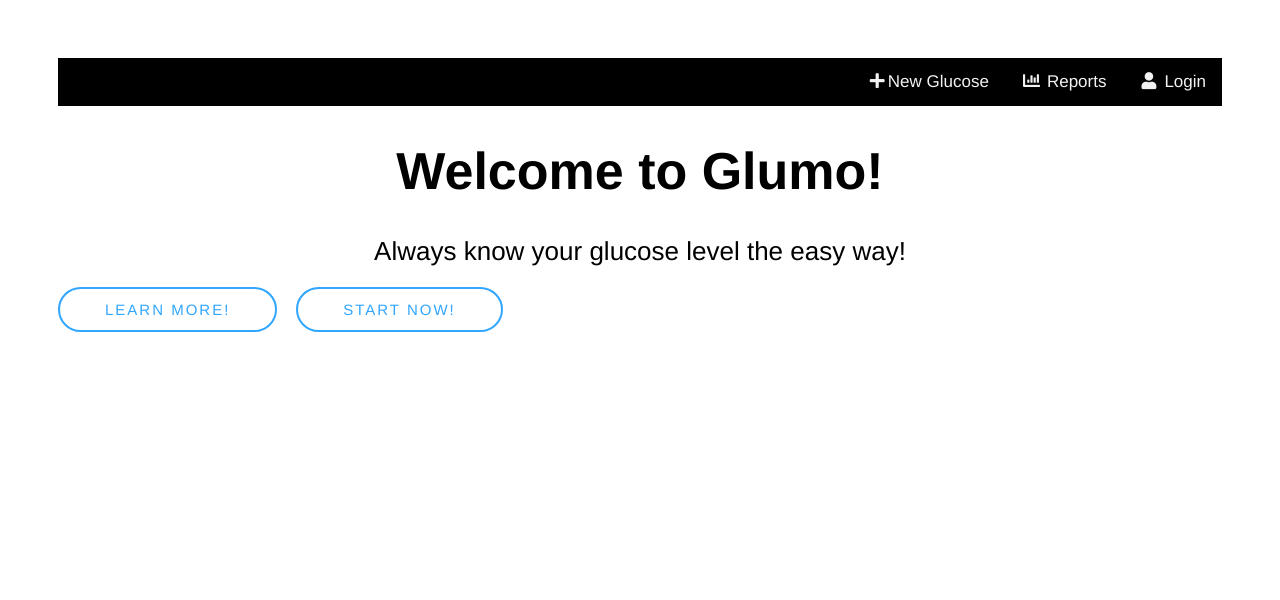
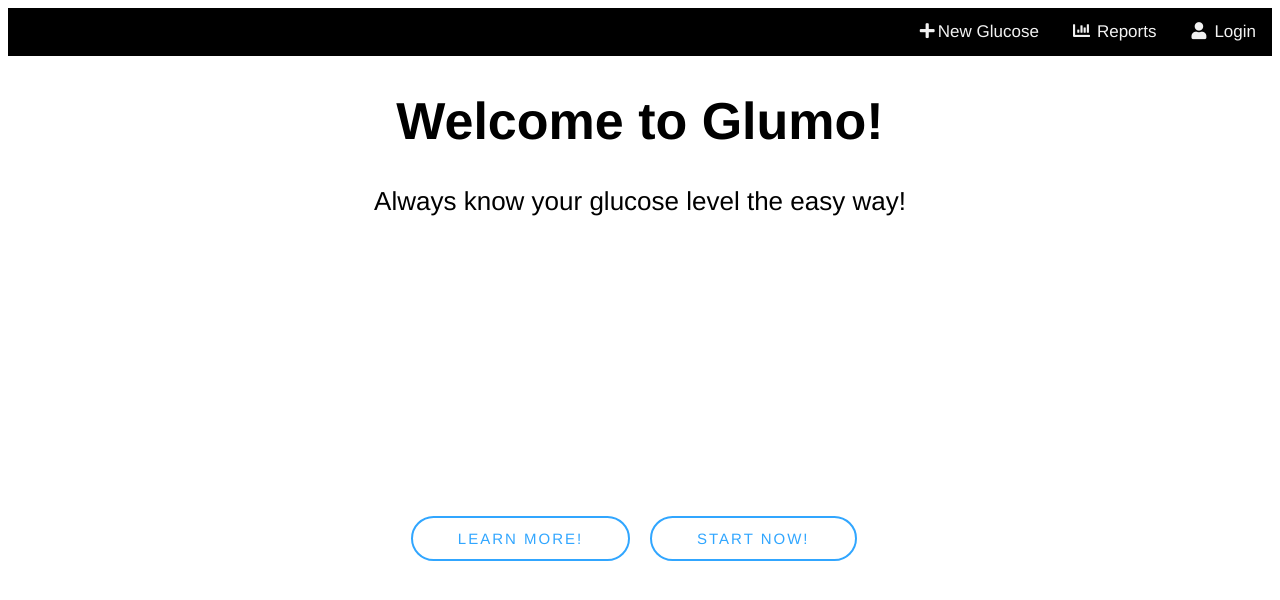
Before and after one commit to tiananguyen/glumo-webapp, a Node server app: page / in a window 1280 px wide. Shown: the top 600 px of the page. Run offline with Node 20, Linux system fonts and the light colour scheme.

Commit message:
Buttons are complete!

```diff
--- a/myapp/views/index.ejs
+++ b/myapp/views/index.ejs
@@ -14,14 +14,15 @@
     </div>
     <h1><center>Welcome to Glumo!</center></h1>
     <p><center> Always know your glucose level the easy way! </center></p>
-    <div class = "col-sm-12 text-center">
+    <br><br><br><br><br><br><br><br><br>
+    <center><div class "row">
       <a href = "#About" class = "customButton">LEARN MORE!</a>
       <a href = "#New_Glucose" class = "customButton">START NOW!</a>
-
+    </div></center>
 <!-- This is the CSS code -->
 <style>
 body {
-  padding: 50px;
+  padding: none;
   font: 26px "Helvetica Neue", Helvetica, Arial, sans-serif; }
 
 a {
@@ -50,7 +51,15 @@ a {
   background-color: #4CAF50;
   color: white;
 }
-
+/*
+.col-sm-12 text-center {
+  line-height: 20px;
+  width: 750px;
+  height: 22.813px;
+  padding-left: 15px;
+  padding-right: 15px;
+}
+*/
 .customButton {
   color: #31A6FF;
   font-family: Muli, Helvetica, Aria, sans-serif;
```
